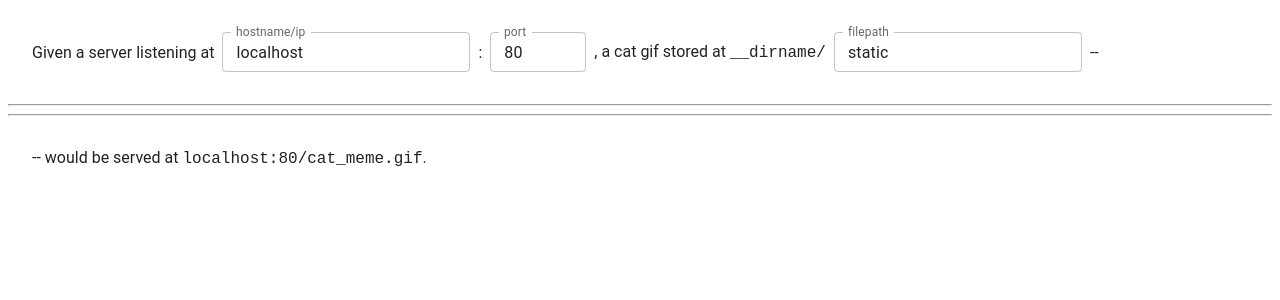
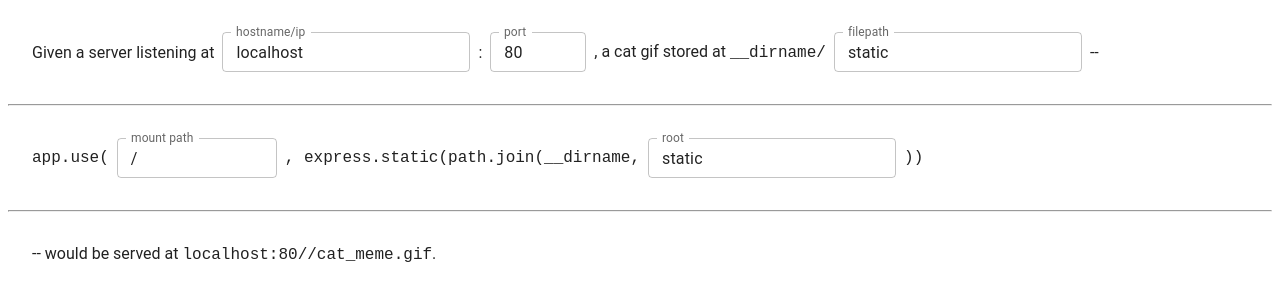
Before and after one commit to tylershelton/staticroutes, a React app: page / in a window 1280 px wide. Shown: the top 300 px of the page. Built offline with nearby package versions, Linux system fonts and the light colour scheme.

Commit message:
Extract express section into its own component

```diff
--- a/client/App.tsx
+++ b/client/App.tsx
@@ -1,7 +1,8 @@
-import { TextField, css } from '@mui/material';
+import { css } from '@mui/material';
 import { useReducer } from 'react';
 
 import ServerConf from './components/ServerConf';
+import ExpressStatic from './components/ExpressStatic';
 import RouteState from './types/RouteState';
 import routeReducer from './reducers/RouteReducer';
 import { RouteContext, RouteDispatchContext } from './RouteContext';
@@ -26,7 +27,7 @@ const initialRouteProps: RouteState = {
   hostname: 'localhost',
   port: '80',
   staticDir: 'static',
-  httpRoute: ''
+  httpRoute: '/'
 };
 
 const App = (): JSX.Element => {
@@ -38,6 +39,7 @@ const App = (): JSX.Element => {
         <RouteDispatchContext.Provider value={dispatch}>
           <ServerConf />
           <hr />
+          <ExpressStatic />
           <hr />
           <section id='result' css={serverSetupStyle}>
             <p>-- would be served at <code>{`${routeProps.hostname}:${routeProps.port}/${routeProps.httpRoute}`}cat_meme.gif</code>.</p>
--- /dev/null
+++ b/client/components/ExpressStatic.tsx
@@ -0,0 +1,60 @@
+import { TextField, css } from '@mui/material';
+import { useContext } from 'react';
+import { RouteContext, RouteDispatchContext } from '../RouteContext';
+import { useDispatchFromContext } from '../lib/dispatchHelpers';
+
+const serverSetupStyle = css({
+  margin: '2rem 1rem',
+  display: 'flex',
+  '& p, pre': {
+    whiteSpace: 'nowrap',
+    margin: 'auto 0.5rem'
+  }
+});
+
+
+const ExpressStatic = (): JSX.Element => {
+  const { httpRoute, staticDir } = useContext(RouteContext);
+  const dispatch = useDispatchFromContext(RouteDispatchContext);
+
+  function handleChangeHttpRoute (event: React.ChangeEvent<HTMLInputElement>): void {
+    dispatch({
+      type: 'changed_httpRoute',
+      httpRoute: event.target.value,
+    });
+  }
+
+  function handleChangeStaticDir (event: React.ChangeEvent<HTMLInputElement>): void {
+    dispatch({
+      type: 'changed_staticdir',
+      staticDir: event.target.value,
+    });
+  }
+
+  return (
+    <section id='express_static_setup' css={serverSetupStyle}>
+      <pre>app.use(</pre>
+      <TextField
+        id='express_static_mount_path'
+        label='mount path'
+        variant='outlined'
+        value={httpRoute}
+        css={{ width: '10rem'}}
+        size='small'
+        onChange={handleChangeHttpRoute}
+      />
+      <pre>, express.static(path.join(__dirname,</pre>
+      <TextField
+        id='express_static_root'
+        label='root'
+        variant='outlined'
+        value={staticDir}
+        size='small'
+        onChange={handleChangeStaticDir}
+      />
+      <pre>))</pre>
+    </section>
+  );
+};
+
+export default ExpressStatic;
```
